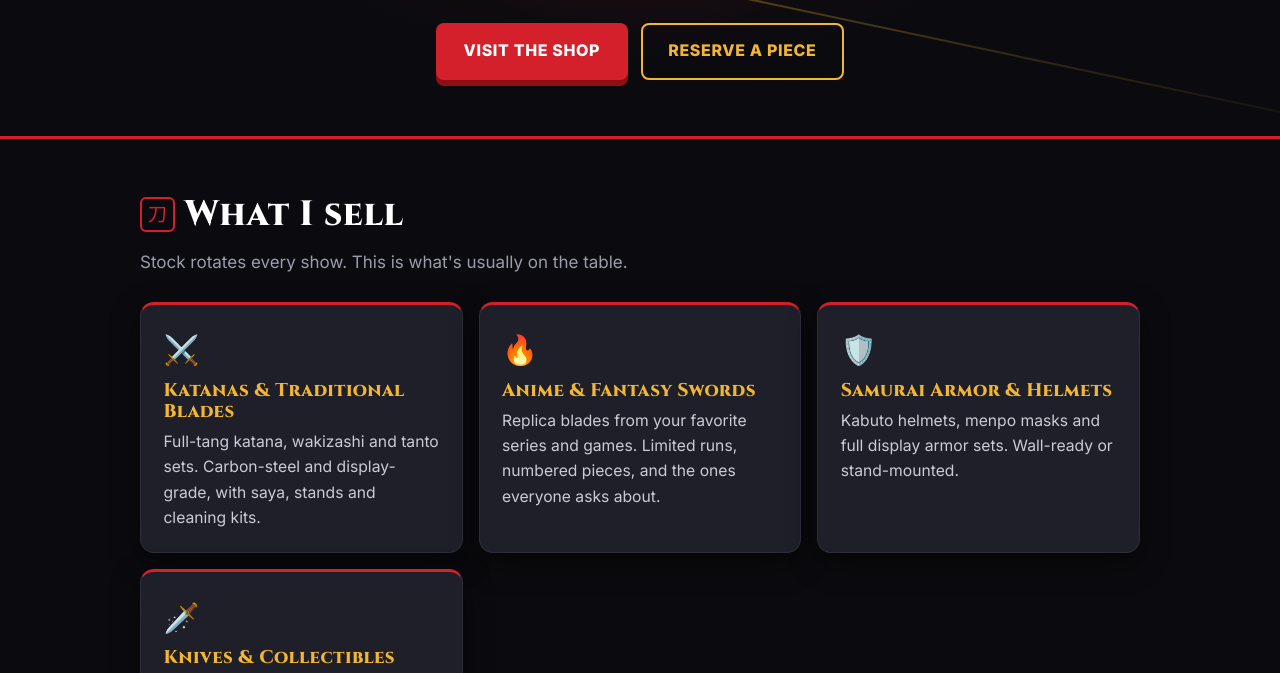
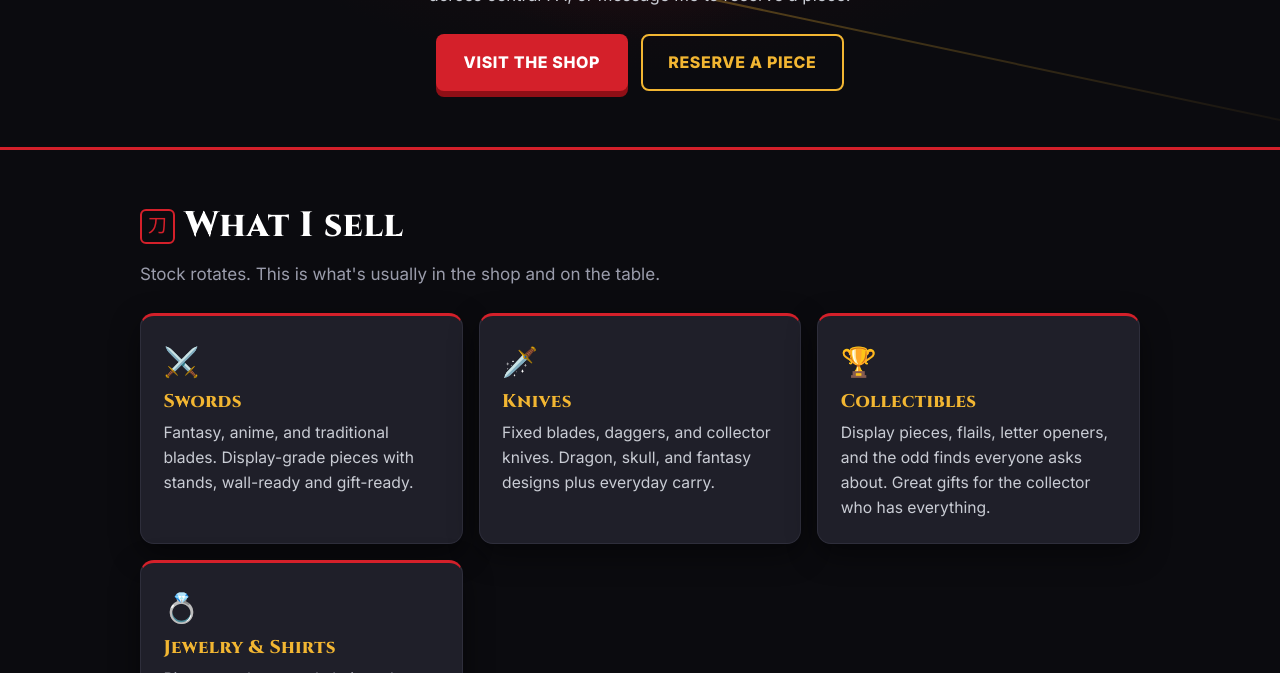
Before and after one commit to invalidprince/lynx-samurai, a plain HTML site: page index.html in a window 1280 px wide. Shown: the part 535-1208 px from the top of the page. Drawn offline with Linux system fonts and the light colour scheme.

Commit message:
Products: swords, knives, collectibles, jewelry, shirts

```diff
--- a/index.html
+++ b/index.html
@@ -3,8 +3,8 @@
 <head>
 <meta charset="utf-8">
 <meta name="viewport" content="width=device-width, initial-scale=1">
-<title>Lynx Samurai — Collectible Swords &amp; Armor</title>
-<meta name="description" content="Lynx Samurai sells unique collectible swords, katanas, and armor from the shop at 135 West King Street, Abbottstown, PA and at shows across central Pennsylvania.">
+<title>Lynx Samurai — Swords, Knives &amp; Collectibles</title>
+<meta name="description" content="Lynx Samurai sells swords, knives, collectibles, jewelry, and shirts from the shop at 135 West King Street, Abbottstown, PA and at shows across central Pennsylvania.">
 <meta name="theme-color" content="#0b0b0f">
 <link rel="icon" href="assets/favicon.png">
 <link rel="preconnect" href="https://fonts.googleapis.com">
@@ -18,8 +18,8 @@
   <div class="hero-bg" aria-hidden="true"><span class="sun"></span><span class="slash s1"></span><span class="slash s2"></span></div>
   <div class="hero-inner">
     <img class="logo" src="assets/logo.png" alt="Lynx Samurai logo — crossed katanas behind a samurai kabuto helmet on a red rising sun" width="1200" height="1200" fetchpriority="high">
-    <p class="tagline">Collectible Swords <span aria-hidden="true">•</span> Armor <span aria-hidden="true">•</span> Display Pieces</p>
-    <p class="blurb">Hand-picked katanas, fantasy and anime blades, and samurai armor you won't find at the mall. See them in person at the shop in Abbottstown (Thu–Sat, 12–4 pm) or at shows across central PA, or message me to reserve a piece.</p>
+    <p class="tagline">Swords <span aria-hidden="true">•</span> Knives <span aria-hidden="true">•</span> Collectibles <span aria-hidden="true">•</span> Jewelry <span aria-hidden="true">•</span> Shirts</p>
+    <p class="blurb">Swords, knives, collectibles, jewelry, and shirts you won't find at the mall. See them in person at the shop in Abbottstown (Thu–Sat, 12–4 pm) or at shows across central PA, or message me to reserve a piece.</p>
     <div class="hero-cta">
       <a class="btn btn-primary" href="#events">Visit the shop</a>
       <a class="btn btn-ghost" href="#contact">Reserve a piece</a>
@@ -31,27 +31,27 @@
 
   <section id="shop" class="section" aria-labelledby="shop-h">
     <h2 id="shop-h"><span class="kanji" aria-hidden="true">刀</span> What I sell</h2>
-    <p class="section-sub">Stock rotates every show. This is what's usually on the table.</p>
+    <p class="section-sub">Stock rotates. This is what's usually in the shop and on the table.</p>
     <div class="products">
       <article class="product">
         <span class="product-icon" aria-hidden="true">⚔️</span>
-        <h3>Katanas &amp; Traditional Blades</h3>
-        <p>Full-tang katana, wakizashi and tanto sets. Carbon-steel and display-grade, with saya, stands and cleaning kits.</p>
-      </article>
-      <article class="product">
-        <span class="product-icon" aria-hidden="true">🔥</span>
-        <h3>Anime &amp; Fantasy Swords</h3>
-        <p>Replica blades from your favorite series and games. Limited runs, numbered pieces, and the ones everyone asks about.</p>
-      </article>
-      <article class="product">
-        <span class="product-icon" aria-hidden="true">🛡️</span>
-        <h3>Samurai Armor &amp; Helmets</h3>
-        <p>Kabuto helmets, menpo masks and full display armor sets. Wall-ready or stand-mounted.</p>
+        <h3>Swords</h3>
+        <p>Fantasy, anime, and traditional blades. Display-grade pieces with stands, wall-ready and gift-ready.</p>
       </article>
       <article class="product">
         <span class="product-icon" aria-hidden="true">🗡️</span>
-        <h3>Knives &amp; Collectibles</h3>
-        <p>Collector knives, letter openers, mini blades and display stands. Great gifts for the collector who has everything.</p>
+        <h3>Knives</h3>
+        <p>Fixed blades, daggers, and collector knives. Dragon, skull, and fantasy designs plus everyday carry.</p>
+      </article>
+      <article class="product">
+        <span class="product-icon" aria-hidden="true">🏆</span>
+        <h3>Collectibles</h3>
+        <p>Display pieces, flails, letter openers, and the odd finds everyone asks about. Great gifts for the collector who has everything.</p>
+      </article>
+      <article class="product">
+        <span class="product-icon" aria-hidden="true">💍</span>
+        <h3>Jewelry &amp; Shirts</h3>
+        <p>Rings, pendants, and chains, plus shirts and apparel. Wear it out of the shop.</p>
       </article>
       <article class="product product-wide">
         <span class="product-icon" aria-hidden="true">✨</span>
```
